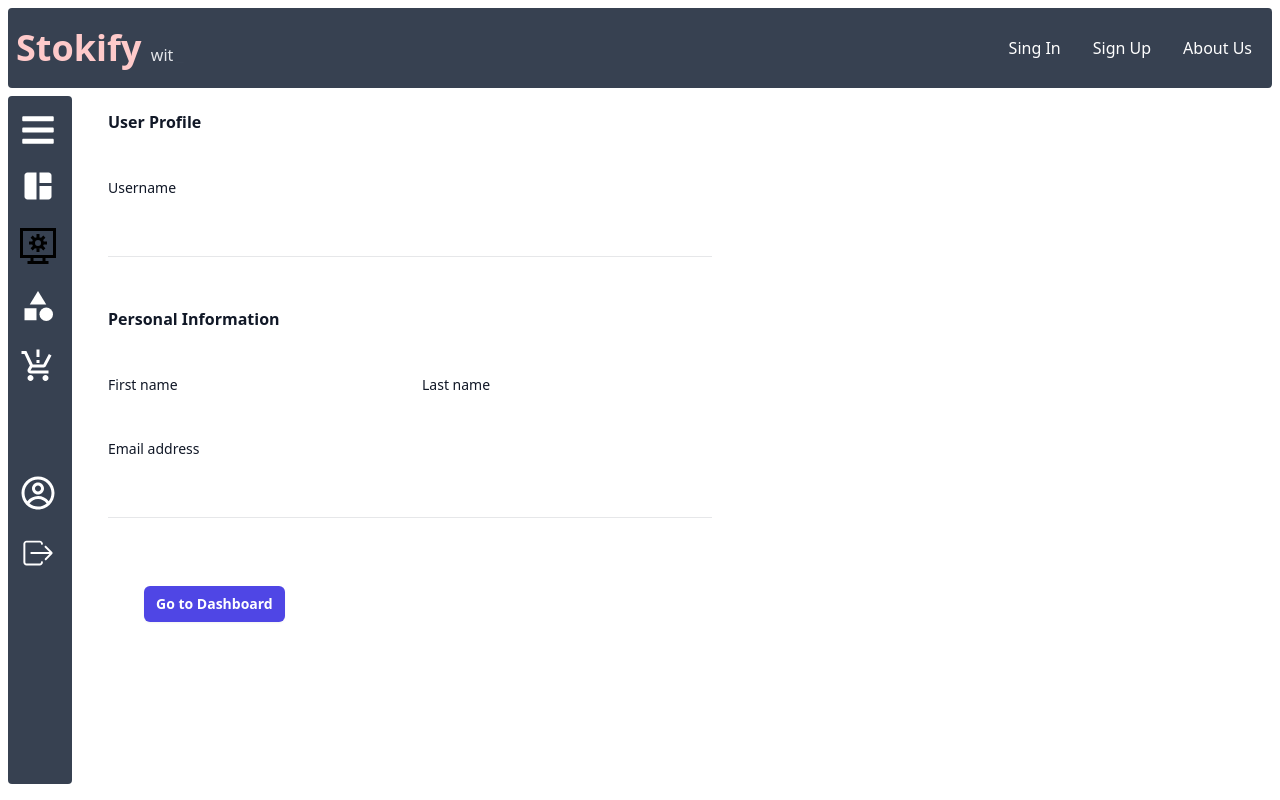
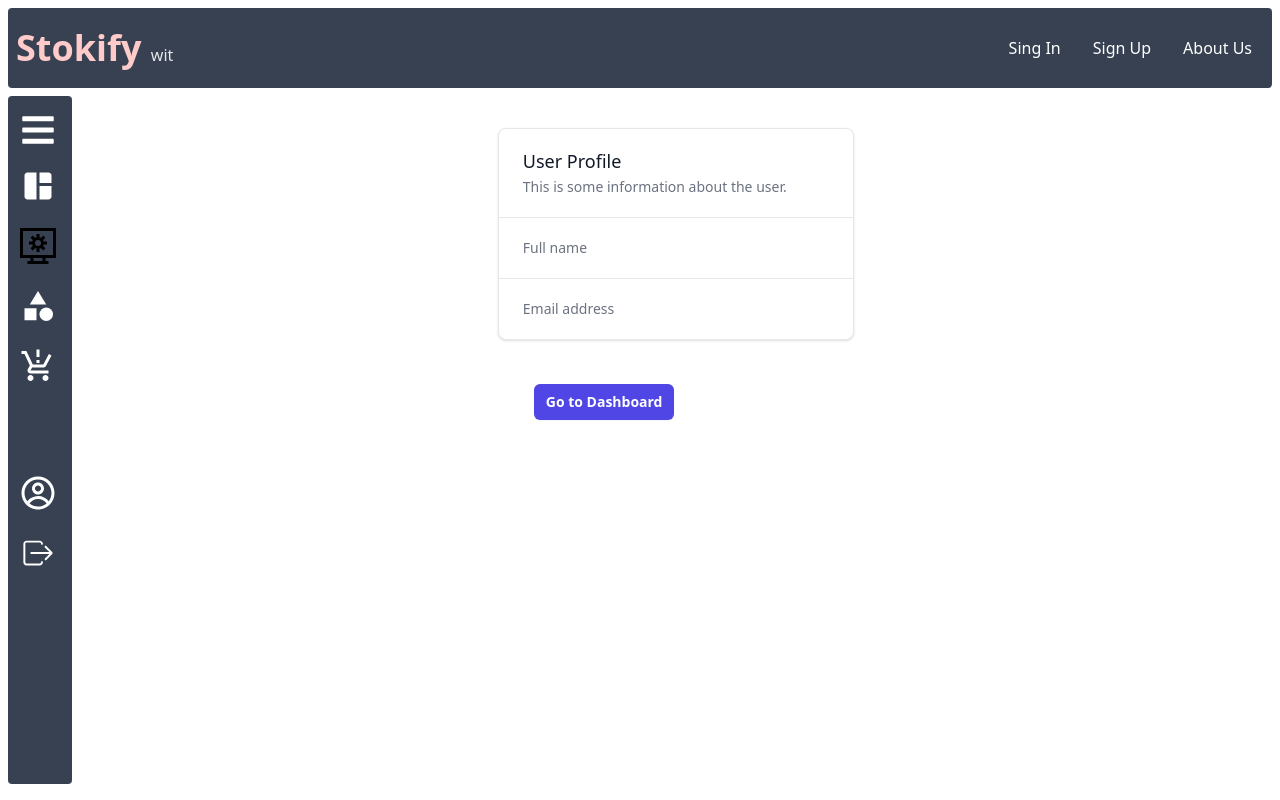
Before and after one commit to PalakGrewal/Inventory-management, a React (Create React App) app: page /profile in a window 1280 px wide. Built offline with nearby package versions, Linux system fonts and the light colour scheme; some icons are missing.

Commit message:
Product Context

```diff
--- a/src/pages/Categories.jsx
+++ b/src/pages/Categories.jsx
@@ -91,7 +91,7 @@ const Categories = () => {
   }
 
   return (
-    <div className="h-[88vh] overflow-y-scroll p-10 container mx-auto ">
+    <div className="h-[88vh] overflow-y-scroll p-10 container mx-auto w-full">
       <h1 className="text-3xl font-bold mb-4">Inventory Categories</h1>
 
       <button
--- a/src/pages/Profile.jsx
+++ b/src/pages/Profile.jsx
@@ -6,67 +6,32 @@ const Profile = () => {
   const user = location.state?.user || {};
 
   return (
-    <div className="flex flex-col pl-9 pt-5 space-y-12 w-1/2">
-      <div className="border-b border-gray-900/10 pb-12">
-        <h2 className="text-base font-semibold leading-7 text-gray-900">
-          User Profile
-        </h2>
-
-        <div className="mt-10 grid grid-cols-1 gap-x-6 gap-y-8 sm:grid-cols-6">
-          <div className="sm:col-span-4">
-            <label
-              htmlFor="username"
-              className="block text-sm font-medium leading-6 text-gray-900"
-            >
-              Username
-            </label>
-            <div className="mt-2">
-              <p className="text-gray-900">{user.username}</p>
+    <div className="max-w-3xl mx-auto mt-10">
+      <div className="bg-white overflow-hidden shadow rounded-lg border">
+        <div className="px-4 py-5 sm:px-6">
+          <h3 className="text-lg leading-6 font-medium text-gray-900">
+            User Profile
+          </h3>
+          <p className="mt-1 max-w-2xl text-sm text-gray-500">
+            This is some information about the user.
+          </p>
+        </div>
+        <div className="border-t border-gray-200 px-4 py-5 sm:p-0">
+          <dl className="sm:divide-y sm:divide-gray-200">
+            <div className="py-3 sm:py-5 sm:grid sm:grid-cols-3 sm:gap-4 sm:px-6">
+              <dt className="text-sm font-medium text-gray-500">Full name</dt>
+              <dd className="mt-1 text-sm text-gray-900 sm:mt-0 sm:col-span-2">
+                {user.firstName} {user.lastName}
+              </dd>
             </div>
-          </div>
-        </div>
-      </div>
-
-      <div className="border-b border-gray-900/10 pb-12">
-        <h2 className="text-base font-semibold leading-7 text-gray-900">
-          Personal Information
-        </h2>
-        <div className="mt-10 grid grid-cols-1 gap-x-6 gap-y-8 sm:grid-cols-6">
-          <div className="sm:col-span-3">
-            <label
-              htmlFor="first-name"
-              className="block text-sm font-medium leading-6 text-gray-900"
-            >
-              First name
-            </label>
-            <div className="mt-2">
-              <p className="text-gray-900">{user.firstName}</p>
+            <div className="py-3 sm:py-5 sm:grid sm:grid-cols-3 sm:gap-4 sm:px-6">
+              <dt className="text-sm font-medium text-gray-500">Email address</dt>
+              <dd className="mt-1 text-sm text-gray-900 sm:mt-0 sm:col-span-2">
+                {user.email}
+              </dd>
             </div>
-          </div>
-
-          <div className="sm:col-span-3">
-            <label
-              htmlFor="last-name"
-              className="block text-sm font-medium leading-6 text-gray-900"
-            >
-              Last name
-            </label>
-            <div className="mt-2">
-              <p className="text-gray-900">{user.lastName}</p>
-            </div>
-          </div>
-
-          <div className="sm:col-span-4">
-            <label
-              htmlFor="email"
-              className="block text-sm font-medium leading-6 text-gray-900"
-            >
-              Email address
-            </label>
-            <div className="mt-2">
-              <p className="text-gray-900">{user.email}</p>
-            </div>
-          </div>
+            {/* Add more fields as needed */}
+          </dl>
         </div>
       </div>
 
```
Also changed, not shown: src/components/ProductContext.jsx (added, +26 -0 lines).
